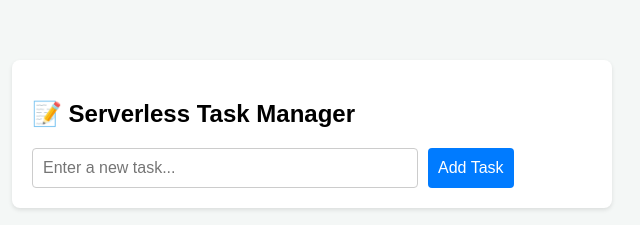
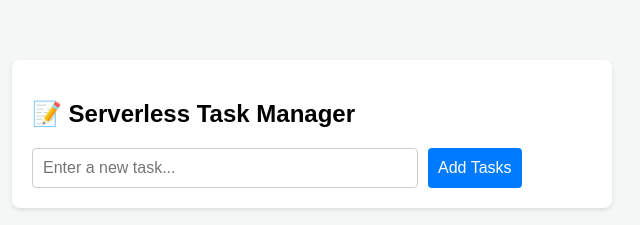
Before and after one commit to kanasanirakesh717-sys/serverless-task-manager-capstone, a plain HTML site: page frontend/index.html in a window 1280 px wide. Shown: the top 225 px of the page, 328-968 px from the left. Drawn offline with Linux system fonts and the light colour scheme; no server answers.

Commit message:
just add task name chnages front end check

```diff
--- a/frontend/index.html
+++ b/frontend/index.html
@@ -21,7 +21,7 @@
         <h2>📝 Serverless Task Manager</h2>
         <div style="display: flex;">
             <input type="text" id="taskInput" placeholder="Enter a new task...">
-            <button onclick="createTask()">Add Task</button>
+            <button onclick="createTask()">Add Tasks</button>
         </div>
     </div>
 
```
